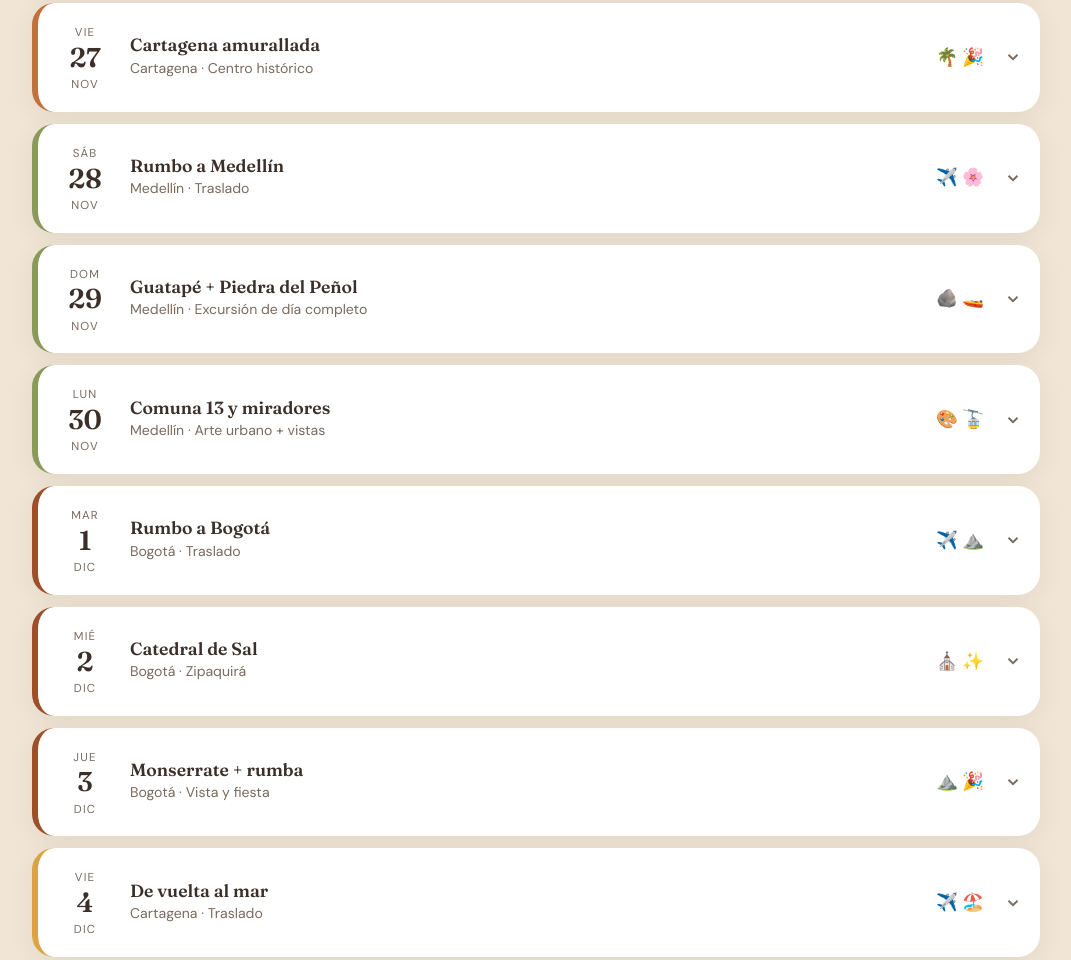
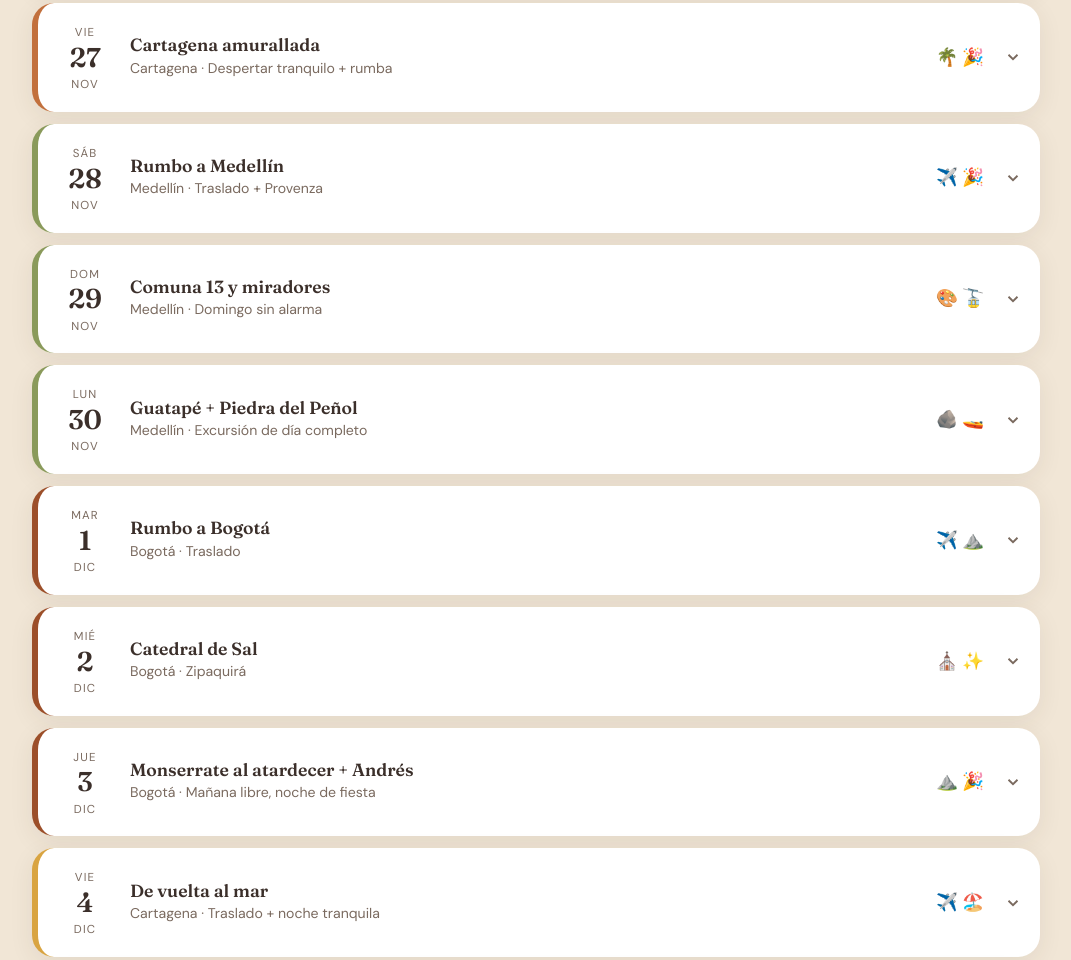
Before and after one commit to jsansi/Trip-Colombia-2026, a plain HTML site: page index.html in a window 1280 px wide. Shown: the part 1608-2568 px from the top of the page, without its empty margins (104-1175 px from the left). Drawn offline with Linux system fonts and the light colour scheme.

Commit message:
Itinerario: despertares tranquilos tras noches de fiesta, Guatapé al lunes, outfit por día

```diff
--- a/index.html
+++ b/index.html
@@ -88,6 +88,7 @@
   .fixed-h{color:var(--muted)}
   .opt{border-radius:14px;padding:8px 14px 4px;margin-top:12px}
   .opt .ev:first-of-type{border-top:0}
+  .look-row{background:var(--sand);border-radius:12px;padding:10px 14px;font-size:.9rem;margin:2px 0 10px}
   .opt-rec{background:#FBF1DE}.opt-rec .opt-h{color:#A9761A}
   .opt-chill{background:#EEF1E4}.opt-chill .opt-h{color:#5E6B3A}
   .opt-party{background:#F8E6DD}.opt-party .opt-h{color:var(--clay)}
@@ -365,6 +366,7 @@ const CITY = {
 
 const DAYS = [
   {date:"2026-11-26", city:"ctg1", title:"¡Llegada a Cartagena!", sub:"Día de vuelos", icons:"✈️🏠",
+    look:"Para volar: cómodo y en capas. Noche: él, pantalón y camisa de lino; ella, vestido fresco y plataforma baja.",
     ev:[["06:30","Richmond → Fort Lauderdale","Ariel · JetBlue B6 1145 · llega 09:01"],
         ["09:35","San Salvador → Medellín","Jaime · Avianca AV369 · llega 13:10"],
         ["09:47","Fort Lauderdale → Cartagena","Ariel · JetBlue B6 1783 · llega 12:45 (conexión corta en FLL)"],
@@ -372,113 +374,119 @@ const DAYS = [
         ["16:35","Medellín → Cartagena","Jaime · Avianca AV9718 · llega 17:50"],
         ["~18:15","Jaime llega al Airbnb","¡Juntos en Cartagena! 🥂"]],
     opts:{
-      rec:[["13–15 h","Ariel: almuerzo cerca del Airbnb mientras llega la hora del check-in","Preguntar al anfitrión si se puede entrar antes o dejar la maleta"],
+      rec:[["13–15 h","Ariel: almuerzo cerca mientras llega la hora del check-in","Preguntar al anfitrión si se puede entrar antes o dejar la maleta"],
            ["Noche","Cena y paseo por Getsemaní","Plaza de la Trinidad: ambiente callejero para arrancar suave"]],
-      chill:[["Noche","Jacuzzi con vista al mar + comida a domicilio","Llegar, desempacar y brindar 🥂"]],
-      party:[["Noche","Getsemaní de rumba","Los jueves ya hay ambiente: bares de la Calle de la Media Luna"]]}},
+      chill:[["Noche","Jacuzzi con vista al mar + comida a domicilio","Desempacar y brindar 🥂"]],
+      party:[["Noche","Getsemaní de rumba","Los jueves ya hay ambiente. Mañana se arranca tarde 😌"]]}},
 
-  {date:"2026-11-27", city:"ctg1", title:"Cartagena amurallada", sub:"Centro histórico", icons:"🌴🎉",
+  {date:"2026-11-27", city:"ctg1", title:"Cartagena amurallada", sub:"Despertar tranquilo + rumba", icons:"🌴🎉",
+    look:"Día: lino o algodón claro, sombrero, lentes y tenis livianos (adoquines). Noche: él, camisa de lino o guayabera con pantalón largo; ella, vestido fresco. Nada de tacón fino.",
     ev:[],
     opts:{
-      rec:[["8–11 am","La Popa (en taxi) + Ciudad Amurallada","Temprano, antes del calor fuerte"],
-           ["Almuerzo","El Coroncoro o Espíritu Santo","Típico, rico y barato"],
-           ["Tarde","Siesta 😴 + atardecer en la muralla",""],
-           ["Noche","Rumba en Getsemaní","Viernes: de las mejores noches para salir"]],
+      rec:[["10–11 h","Despertar sin alarma + brunch",""],
+           ["11:30","La Popa en taxi","Vista de toda la ciudad, ~45 min"],
+           ["Tarde","Siesta 😴 + piscina o jacuzzi","Lo más fuerte del calor"],
+           ["16:30","Ciudad Amurallada + atardecer en la muralla","Ya bajó el sol"],
+           ["Noche","Rumba en Getsemaní o el centro","Viernes: muy buena noche. Mañana el check-out es a las 11"]],
       chill:[["Mañana","Playa frente al Airbnb o jacuzzi",""],
-             ["Tarde","Paseo corto por el centro + helado","Desde las 4 pm, cuando baja el sol"],
+             ["Tarde","Paseo corto por el centro + helado","Desde las 4 pm"],
              ["Noche","Cena en La Cocina de Pepina","Pescado frito top"]],
       party:[["Atardecer","Catamarán al atardecer con música","Por la bahía, con tragos",true],
              ["Noche","Centro (Eivissa) o Getsemaní (Seven 7)","Reggaetón y crossover · cover ~20–50k"]]}},
 
-  {date:"2026-11-28", city:"mde", title:"Rumbo a Medellín", sub:"Traslado", icons:"✈️🌸",
-    ev:[["11:00","Check-out Cartagena",""],
+  {date:"2026-11-28", city:"mde", title:"Rumbo a Medellín", sub:"Traslado + Provenza", icons:"✈️🎉",
+    look:"Para volar: jeans, tenis y una chaqueta ligera (Medellín refresca). Noche en Provenza: dress code completo, pantalón largo y zapatos cerrados; nada de shorts, chanclas ni gorra.",
+    ev:[["10:30","Despertar tranquilo y check-out (11:00)",""],
         ["14:35","Cartagena → Medellín","Ambos · Avianca AV9559 · llega 15:50"],
         ["~17:00","Check-in Airbnb","Loft de diseño en El Poblado · el aeropuerto queda a ~1 h"]],
     opts:{
-      rec:[["Noche","Cena en Provenza + un bar","Para conocer la zona sin acabarse"]],
-      chill:[["Noche","Cena en el centro comercial de al lado + jacuzzi del loft","Mañana es Guatapé, temprano"]],
-      party:[["23:00","🎉 Sábado de reggaetón en Provenza o Parque Lleras","Medallo Club (de Blessd) ~30k cover · a minutos del Airbnb"],
-             ["⚠️","Mañana hay Guatapé a las 7 am","Si la noche se alarga, miren el plan tranquilo del domingo"]]}},
+      rec:[["23:00","🎉 Sábado de reggaetón en Provenza o Parque Lleras","Medallo Club (de Blessd) ~30k cover · a minutos del Airbnb · mañana no hay alarma"]],
+      chill:[["Noche","Cena en Provenza + jacuzzi del loft",""]],
+      party:[["23:00","Provenza → Parque Lleras hasta que el cuerpo aguante","Mañana arrancamos después del mediodía 😎"]]}},
 
-  {date:"2026-11-29", city:"mde", title:"Guatapé + Piedra del Peñol", sub:"Excursión de día completo", icons:"🪨🚤",
+  {date:"2026-11-29", city:"mde", title:"Comuna 13 y miradores", sub:"Domingo sin alarma", icons:"🎨🚡",
+    look:"Casual y cómodo: tenis, gorra y bloqueador. Para la noche, una chaqueta ligera.",
+    ev:[],
+    opts:{
+      rec:[["11–12 h","Despertar tranquilo + almuerzo paisa","Hacienda o Mondongo's (pidan carne asada o pollo)"],
+           ["14:00","Graffitour Comuna 13 (tour de la tarde)","Escaleras eléctricas, murales y hip-hop en la calle",true],
+           ["Atardecer","Metrocable Línea K","La ciudad desde el aire · ~4k"],
+           ["Noche","Cena tranquila y a dormir temprano","⏰ Mañana Guatapé sale ~7 am"]],
+      chill:[["Tarde","Jardín Botánico + Parque Explora","Plano y relajado"],
+             ["Noche","Domicilio + jacuzzi","Guardar energía para el Peñol"]],
+      party:[["Noche","Hoy no 😉","Mañana hay madrugada para Guatapé. ¡El domingo igual es flojo!"]]}},
+
+  {date:"2026-11-30", city:"mde", title:"Guatapé + Piedra del Peñol", sub:"Excursión de día completo", icons:"🪨🚤",
+    look:"Ropa deportiva, tenis con buen agarre, gorra, bloqueador, impermeable liviano y efectivo para la entrada.",
     ev:[],
     opts:{
       rec:[["~07:00","Tour a Guatapé","~2 h de viaje · llevar efectivo",true],
            ["Mañana","Subir La Piedra del Peñol","740 escalones · entrada ~35k (solo efectivo)"],
            ["Tarde","Pueblo de colores + paseo en bote",""],
-           ["Noche","Descanso","Mañana hay más 😉"]],
-      chill:[["Mañana","😵 ¿Resaca? Muevan Guatapé al lunes","Avisen al tour con tiempo, o busquen uno que salga más tarde"],
-             ["Mediodía","Bandeja paisa en Hacienda o Mondongo's","Cura todo"],
-             ["Tarde","Metrocable K + plaza de Arví o Pueblito Paisa","Vistas sin esfuerzo"]],
-      party:[["Noche","Domingo flojo","Algunos bares de Provenza abiertos, pero la mayoría de discotecas descansa"]]}},
-
-  {date:"2026-11-30", city:"mde", title:"Comuna 13 y miradores", sub:"Arte urbano + vistas", icons:"🎨🚡",
-    ev:[],
-    opts:{
-      rec:[["Mañana","Graffitour Comuna 13","Escaleras eléctricas, murales y hip-hop en la calle",true],
-           ["Atardecer","Metrocable Línea K","La ciudad desde el aire · ~4k"],
-           ["Noche","Miradores de Las Palmas + cena en Chuscalito","Medellín iluminada"]],
-      chill:[["Mañana","Jardín Botánico + Parque Explora","Plano y relajado"],
-             ["Tarde","Plaza Botero + Museo de Antioquia",""],
-             ["Nota","Si movieron Guatapé para hoy","La Comuna 13 la pueden hacer ayer"]],
-      party:[["Noche","Rooftop en El Poblado o bar en Provenza","El lunes está más tranquilo, pero algo hay"]]}},
+           ["Noche","Miradores de Las Palmas + cena en Chuscalito","O descanso total"]],
+      chill:[["Día","Cambiar Guatapé por un plan suave","Plaza Botero + Museo de Antioquia + Pueblito Paisa"],
+             ["Noche","Descanso",""]],
+      party:[["Noche","Rooftop tranquilo en El Poblado","Mañana el check-out es a las 11, sin apuro"]]}},
 
   {date:"2026-12-01", city:"bog", title:"Rumbo a Bogotá", sub:"Traslado", icons:"✈️⛰️",
-    ev:[["11:00","Check-out Medellín","Pregunten si pueden dejar las maletas un rato"],
+    look:"Para volar: jeans y tenis. Ten a mano un suéter y una chaqueta: en Bogotá de noche hace ~10°.",
+    ev:[["10:30","Despertar tranquilo y check-out (11:00)","Pregunten si pueden dejar las maletas un rato"],
         ["~13:30","Salir al aeropuerto","~1 h de camino"],
         ["16:42","Medellín → Bogotá","Ambos · Wingo P5 7291 · llega 17:40 (nuevo horario)"],
-        ["~19:00","Check-in Airbnb","Espectacular vista en Chapinero · hora pico, calculen tráfico"]],
+        ["~19:00","Check-in Airbnb","Espectacular vista en Chapinero · hora pico"]],
     opts:{
       rec:[["Mañana","Desayuno típico (Desayunadero La 10) + paseo por El Poblado",""],
-           ["Noche","Cena tranquila en Chapinero o Zona G","Bogotá está a 2.600 m: agua y poco trago esta noche"]],
-      chill:[["Mañana","Dormir hasta tarde y check-out justo",""],
-             ["Noche","Domicilio y descanso",""]],
+           ["Noche","Cena tranquila en Chapinero o Zona G","Bogotá está a 2.600 m: agua y poco trago hoy"]],
+      chill:[["Noche","Domicilio y descanso",""]],
       party:[["Noche","Mejor hoy no 😉","La primera noche en la altura el trago pega el doble"]]}},
 
   {date:"2026-12-02", city:"bog", title:"Catedral de Sal", sub:"Zipaquirá", icons:"⛪✨",
+    look:"Jeans, tenis y chaqueta (adentro de la mina hace frío y hay humedad). Para la noche: abrigo y paraguas.",
     ev:[],
     opts:{
-      rec:[["~09:00","Catedral de Sal de Zipaquirá","~1 h de viaje · entrada ~110–125k · comprar online",true],
+      rec:[["~09:30","Catedral de Sal de Zipaquirá","~1 h de viaje · entrada ~110–125k · comprar online",true],
            ["Tarde","Almuerzo en Zipaquirá","Hay sede de La Puerta Falsa allá"],
            ["Noche","Alumbrado navideño 🎄 + cena en Chapinero",""]],
-      chill:[["Mañana","Museo del Oro + Plaza de Bolívar + Museo Botero","Todo junto y cerca · Botero es gratis"],
-             ["Almuerzo","La Puerta Falsa (desde 1816)","Tamal y chocolate"],
-             ["Nota","La Catedral de Sal se puede mover a mañana",""]],
-      party:[["Noche","Zona T / Zona Rosa","Miércoles más suave: Presea Rooftop o El Macho Cantina"]]}},
+      chill:[["Mañana","Museo del Oro + Plaza de Bolívar + Museo Botero","Todo cerca · Botero es gratis"],
+             ["Almuerzo","La Puerta Falsa (desde 1816)",""]],
+      party:[["Noche","Zona T / Zona Rosa","Miércoles más suave: Presea Rooftop o El Macho Cantina · mañana se arranca tarde"]]}},
 
-  {date:"2026-12-03", city:"bog", title:"Monserrate + rumba", sub:"Vista y fiesta", icons:"⛰️🎉",
+  {date:"2026-12-03", city:"bog", title:"Monserrate al atardecer + Andrés", sub:"Mañana libre, noche de fiesta", icons:"⛰️🎉",
+    look:"Día en capas con impermeable. Noche en Andrés: abrigo de verdad (8–10°). Él, jeans, camisa y chaqueta; ella, jeans o vestido con medias, top y botines.",
     ev:[],
     opts:{
-      rec:[["Mañana","Monserrate en teleférico o funicular","Temprano, antes de las nubes · ~27–32k"],
-           ["Almuerzo","Ajiaco en Casa Vieja o Antigua Santa Fe",""],
-           ["Tarde","Museo del Oro (si no fueron ayer)","Cerrado los lunes"],
-           ["Noche","🎉 Andrés Carne de Res","Comida + fiesta legendaria · ~45 min en taxi",true]],
+      rec:[["10–11 h","Despertar tranquilo + brunch en Chapinero",""],
+           ["Mediodía","Ajiaco en Casa Vieja o Antigua Santa Fe",""],
+           ["16:00","Monserrate en teleférico + atardecer","La ciudad iluminándose · ~27–32k"],
+           ["Noche","🎉 Andrés Carne de Res","Comida + fiesta legendaria · ~45 min en taxi · mañana el check-out es a las 11",true]],
       chill:[["Tarde","Usaquén: paseo, tiendas y cafés",""],
-             ["Noche","Cena en Usaquén y a dormir temprano","Mañana hay vuelo"]],
-      party:[["Noche","Andrés Carne de Res (Chía) o Andrés D.C. + Zona T","Jueves de fiesta bogotana · algunas zonas abren hasta las 5 am",true]]}},
+             ["Noche","Cena en Usaquén",""]],
+      party:[["Noche","Andrés Carne de Res (Chía) o Andrés D.C. + Zona T","Jueves de fiesta bogotana",true]]}},
 
-  {date:"2026-12-04", city:"ctg2", title:"De vuelta al mar", sub:"Traslado", icons:"✈️🏖️",
-    ev:[["11:00","Check-out Bogotá","Dejar maletas o almorzar cerca"],
+  {date:"2026-12-04", city:"ctg2", title:"De vuelta al mar", sub:"Traslado + noche tranquila", icons:"✈️🏖️",
+    look:"Sales con frío y llegas a 30°: viaja en capas y lleva una muda fresca en el equipaje de mano. Noche: ropa fresca.",
+    ev:[["10:30","Despertar tranquilo y check-out (11:00)","Dejar las maletas o almorzar cerca"],
         ["~14:00","Salir al aeropuerto","Viernes = tráfico"],
         ["17:10","Bogotá → Cartagena","Ambos · LATAM LA4122 · llega 18:40"],
         ["~19:15","Check-in Airbnb","Loft frente a la playa con terraza privada"]],
     opts:{
-      rec:[["Mediodía","Almuerzo de despedida en Zona G / Chapinero",""],
-           ["Noche","Terraza del loft + cena en Getsemaní",""]],
-      chill:[["Noche","Terraza, brisa y domicilio","Mañana es el party boat: guardar energía"]],
-      party:[["Noche","🎉 Viernes en Getsemaní o el centro","⚠️ El barco sale temprano mañana"]]}},
+      rec:[["Noche","Terraza del loft + cena tranquila","⏰ Mañana el party boat sale ~8 am: la fiesta es en el barco 🛥️"]],
+      chill:[["Noche","Terraza, brisa y domicilio",""]],
+      party:[["Noche","Un par de tragos en Getsemaní, pero temprano","Mañana a las ~8 am es el party boat"]]}},
 
   {date:"2026-12-05", city:"ctg2", title:"Islas + fiesta en el agua", sub:"Último día completo", icons:"🛥️🎉",
+    look:"Barco: traje de baño puesto, camisa o pareo, zapatos de agua, bolsa seca para el celular y lentes con cordón. Nada de valor. Noche: lino o vestido fresco.",
     ev:[],
     opts:{
       rec:[["~08:00","🎉 Party boat a Cholón (Barú)","Sábado = botes con DJ · tasa portuaria en efectivo ese día",true],
-           ["Noche","Cena de despedida: Celele o La Mulata","Celele: reservar",true],
-           ["Antes de dormir","Dejar la maleta lista","Jaime sale al aeropuerto a las 06:45"]],
-      chill:[["Día","Beach club en Barú (por carretera) o barco grande a Islas del Rosario","Playa con menos fiesta y menos golpes de lancha",true],
+           ["Noche","Cena de despedida tranquila: Celele o La Mulata","Celele: reservar",true],
+           ["Antes de dormir","Dejar la maleta lista","⏰ Jaime sale al aeropuerto a las 06:45"]],
+      chill:[["Día","Beach club en Barú (por carretera) o barco grande a Islas del Rosario","Menos fiesta y menos golpes de lancha",true],
              ["Día","Playa de Morros + terraza","Plan cero estrés"]],
-      party:[["Noche","Última rumba en Getsemaní","⚠️ Jaime vuela 09:35: calculen la hora de volver 😅"]]}},
+      party:[["Noche","Última rumba en Getsemaní","⚠️ Jaime vuela a las 09:35 (sale 06:45): ¡ojo con la hora de volver!"]]}},
 
   {date:"2026-12-06", city:"ctg2", title:"Regreso a casa", sub:"Día de vuelos", icons:"✈️💛",
+    look:"Cómodo para volar, con una chaqueta para el avión.",
     ev:[["06:45","Jaime sale al aeropuerto","Despedida 💛"],
         ["09:35","Cartagena → Medellín","Jaime · Avianca AV9753 · llega 10:50"],
         ["~11:15","Ariel: check-out y salida al aeropuerto","Check-out máximo 12:00 · vuelo internacional: 3 h antes"],
@@ -640,7 +648,7 @@ function renderDays(){
         <div class="day-icons">${d.icons}</div>
         <svg class="chev" width="18" height="18" viewBox="0 0 24 24" fill="none" stroke="currentColor" stroke-width="2.5"><path d="M6 9l6 6 6-6"/></svg>
       </button>
-      <div class="day-body">${fijos}${opts}</div>
+      <div class="day-body">${d.look?`<div class="look-row"><b>👗 Qué ponerse:</b> ${d.look}</div>`:""}${fijos}${opts}</div>
     </article>`;
   }).join("");
 }
```
